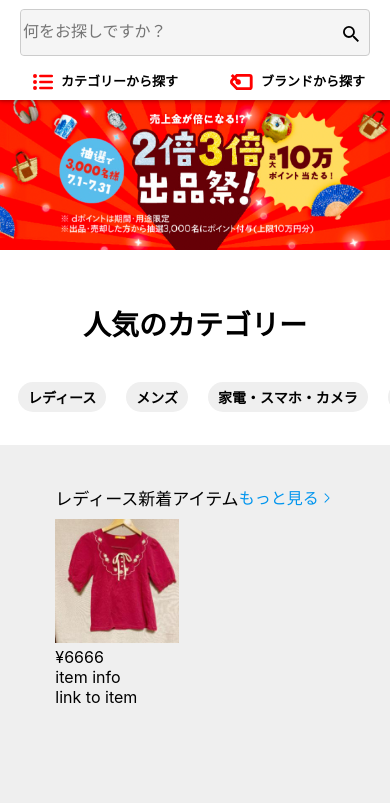
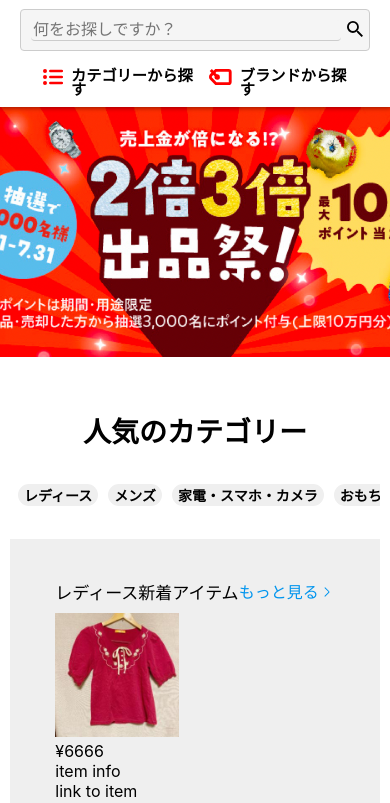
Before and after one commit to yoko-at-home/mercari_app, a plain HTML site: page index.html in a window 390 px wide. Shown: the part 41-844 px from the top of the page. Drawn offline with Linux system fonts and the light colour scheme.

Commit message:
ken's fix merged

```diff
--- a/css/global.css
+++ b/css/global.css
@@ -4,20 +4,19 @@
 
 html {
   box-sizing: inherit;
-  height: 100%;
 }
 
 body {
-  /* background: rgb(189, 230, 233); */
   margin: 0;
   padding: 0;
-  font-family: -apple-system, BlinkMacSystemFont, "Segoe UI", Roboto, Oxygen,
-    Ubuntu, Cantarell, "Open Sans", "Helvetica Neue", sArial, 游ゴシック体,
+  font-family: -apple-system, BlinkMacSystemFont, 'Segoe UI', Roboto, Oxygen,
+    Ubuntu, Cantarell, 'Open Sans', 'Helvetica Neue', sArial, 游ゴシック体,
     YuGothic, メイリオ, Meiryo, sans-serif;
   display: flex;
   flex-direction: column;
   height: 100%;
 }
+
 h1,
 h2,
 h3,
--- a/css/landing.css
+++ b/css/landing.css
@@ -90,10 +90,15 @@
 .header__form {
   display: flex;
   justify-content: flex-start;
+
+  align-items: center;
+  padding-left: 10px;
   background-color: rgb(245, 245, 245);
   line-height: 1.4em;
   position: relative;
   width: 100%;
+
+  height: 100%;
   border-width: 1px;
   border-style: solid;
   border-color: rgb(204, 204, 204);
@@ -102,16 +107,14 @@
 }
 
 input {
-  display: flex;
-  justify-content: space-between;
   border: 1px;
   background-color: rgb(245, 245, 245);
   font-size: 16px;
   line-height: 1.4em;
   position: relative;
   width: 100%;
-  -webkit-appearance: none;
-  border-bottom: 1px;
+  height: 100%;
+  border-bottom: 1px solid rgb(204, 204, 204);
   border-color: rgb(204, 204, 204);
   border-image: initial;
   border-radius: 4px;
@@ -138,10 +141,10 @@ input {
 
 .header__bottom--mobile {
   font-weight: 600;
-  padding: 0 10px;
+  margin: 0 10px;
 }
 
-.header__search {
+.search__wrapper {
   display: flex;
   line-height: 14px;
   justify-content: space-between;
@@ -149,7 +152,7 @@ input {
   font-size: small;
 }
 
-.header__search > div {
+.header__search {
   display: flex;
 }
 .search__svg {
@@ -179,17 +182,27 @@ a {
 }
 
 /* BANNER */
-.items-section--banner {
+/* .items-section--banner {
+    width: 100%;
+    height: 150px;
+    background-size: auto;
+    background-image: url(../img/merrucari_app_banner01.png);
+    background-position: center;
+    background-size: cover;
+    display: block;
+  } */
+.banner-section {
+  background-image: url('../img/merrucari_app_banner01.png');
   width: 100%;
-  height: 150px;
-  background-size: auto;
-  background-image: url(../img/merrucari_app_banner01.png);
+  height: 250px;
   background-position: center;
   background-size: cover;
-  display: block;
 }
 
 /* section */
+.items-section {
+  padding: 0 10px;
+}
 
 .items-section__inner--top {
   display: flex;
@@ -197,7 +210,6 @@ a {
   justify-content: center;
   padding: 56px 0px 5px;
   width: 100%;
-  /* padding: 40px 20px 20px 20px; */
 }
 
 .items-section__categories {
@@ -338,7 +350,6 @@ a {
 .app-section__title {
   font-size: 20px;
   font-weight: 600;
-  /* margin-bottom: 20px; */
 }
 
 .app-section__icons {
@@ -405,7 +416,7 @@ footer {
   margin: 0px;
 }
 
-.footer__section--content-middle  {
+.footer__section--content-middle {
   display: flex;
   flex-direction: row;
   justify-content: flex-start;
@@ -482,8 +493,6 @@ ul > li {
 }
 
 .footer__label--copyright {
-  /* display: flex; */
-  /* justify-content: center; */
   margin-bottom: 8px;
   align-items: center;
   line-height: 36px;
@@ -491,8 +500,6 @@ ul > li {
 
 .camera {
   display: inline-block;
-  /* align-items: flex-end; */
-  /* padding-top: 15px; */
   text-align: center;
   line-height: 80px;
   color: #fff;
@@ -524,13 +531,11 @@ ul > li {
 }
 
 button {
-  margin: 5px 0 0 10px;
   font-size: 14px;
   border-style: solid;
   border-width: 1px;
   border-image: initial;
   border-radius: 4px;
-  padding: 5px 10px;
 }
 
 button:hover {
--- a/css/responsive.css
+++ b/css/responsive.css
@@ -117,9 +117,6 @@ margin-right: 15px;
   height: 250px;
 }
 
-section {
-  /* padding:42px 0 100px; */
-}
 
 .items-section__product--title {
   /* display: flex;
--- a/index.html
+++ b/index.html
@@ -33,14 +33,34 @@
           </button>
         </div>
       </div>
+      <div class="header__bottom--mobile">
+        <div class="search__wrapper">
+          <div class="header__search">
+            <div class="search__svg">
+              <svg aria-hidden="true" width="20" height="16" viewBox="0 0 20 16">
+                <path fill="currentColor" fill-rule="nonzero" d="M18.799 15.25h-11.5a1.25 1.25 0 1 1 0-2.5h11.5a1.25 1.25 0 0 1 0 2.5zm0-6h-11.5a1.25 1.25 0 1 1 0-2.5h11.5a1.25 1.25 0 0 1 0 2.5zm0-6h-11.5a1.25 1.25 0 1 1 0-2.5h11.5a1.25 1.25 0 0 1 0 2.5zM2 16a2 2 0 1 0 0-4 2 2 0 0 0 0 4zm0-6a2 2 0 1 0 0-4 2 2 0 0 0 0 4zm0-6a2 2 0 1 0 0-4 2 2 0 0 0 0 4z">
+                  </path></svg>
+            </div>
+            <div class="search__text">
+              <h3>カテゴリーから探す</h3>
+            </div>
+          </div>
+          <div class="header__search">
+            <div class="search__svg">
+              <svg aria-hidden="true" width="23" height="16" viewBox="0 0 23 16" >
+                <path fill="currentColor" fill-rule="nonzero" d="M6.315 0L4.473 1.806 2.833.019.73 1.977l1.69 1.84L1.198 5.02c-1.594 1.594-1.594 4.188-.01 5.772L6.3 16h13.272a3.08 3.08 0 0 0 3.077-3.077V3.076A3.08 3.08 0 0 0 19.57 0H6.315zm13.46 12.925a.211.211 0 0 1-.205.205H7.504L3.227 8.771a1.226 1.226 0 0 1-.01-1.71L4.38 5.92l1.28 1.371a2.68 2.68 0 1 0 2.13-1.93L6.433 3.907 7.49 2.87h12.082a.211.211 0 0 1 .206.205v9.848h-.002z">
+
+                </path>
+              </svg>
+            </div>
+            <div class="search__text">
+              <h3>ブランドから探す</h3>
+            </div>
+          </div>
+        </div>
+      </div>
     </div>
 
-      <div class="header__bottom--mobile">
-        <div class="header__search">
-          <div><svg aria-hidden="true" width="20" height="16" viewBox="0 0 20 16" class="search__svg"><path fill="currentColor" fill-rule="nonzero" d="M18.799 15.25h-11.5a1.25 1.25 0 1 1 0-2.5h11.5a1.25 1.25 0 0 1 0 2.5zm0-6h-11.5a1.25 1.25 0 1 1 0-2.5h11.5a1.25 1.25 0 0 1 0 2.5zm0-6h-11.5a1.25 1.25 0 1 1 0-2.5h11.5a1.25 1.25 0 0 1 0 2.5zM2 16a2 2 0 1 0 0-4 2 2 0 0 0 0 4zm0-6a2 2 0 1 0 0-4 2 2 0 0 0 0 4zm0-6a2 2 0 1 0 0-4 2 2 0 0 0 0 4z"></path></svg>カテゴリーから探す</div>
-          <div><svg aria-hidden="true" width="23" height="16" viewBox="0 0 23 16" class="search__svg"><path fill="currentColor" fill-rule="nonzero" d="M6.315 0L4.473 1.806 2.833.019.73 1.977l1.69 1.84L1.198 5.02c-1.594 1.594-1.594 4.188-.01 5.772L6.3 16h13.272a3.08 3.08 0 0 0 3.077-3.077V3.076A3.08 3.08 0 0 0 19.57 0H6.315zm13.46 12.925a.211.211 0 0 1-.205.205H7.504L3.227 8.771a1.226 1.226 0 0 1-.01-1.71L4.38 5.92l1.28 1.371a2.68 2.68 0 1 0 2.13-1.93L6.433 3.907 7.49 2.87h12.082a.211.211 0 0 1 .206.205v9.848h-.002z"></path></svg>ブランドから探す</div>
-        </div>
-      </div>
   </div>
 </header>
 <!-- mobile header ends -->
@@ -55,8 +75,6 @@
           <button class="header__search-icon"><svg aria-hidden="true" width="16" height="16" viewBox="0 0 16 16"><path fill="currentColor" fill-rule="nonzero" d="M11.435 10.063h-.723l-.256-.247a5.92 5.92 0 0 0 1.437-3.87 5.946 5.946 0 1 0-5.947 5.947 5.92 5.92 0 0 0 3.87-1.437l.247.256v.723L14.637 16 16 14.637l-4.565-4.574zm-5.489 0A4.111 4.111 0 0 1 1.83 5.946 4.111 4.111 0 0 1 5.946 1.83a4.111 4.111 0 0 1 4.117 4.116 4.111 4.111 0 0 1-4.117 4.117z"></path></svg></button>
         </div>
       </div>
-  </div>
-
       <div class="header__bottom">
         <div class="header__search">
           <p><svg aria-hidden="true" width="20" height="16" viewBox="0 0 20 16" class="search__svg"><path fill="currentColor" fill-rule="nonzero" d="M18.799 15.25h-11.5a1.25 1.25 0 1 1 0-2.5h11.5a1.25 1.25 0 0 1 0 2.5zm0-6h-11.5a1.25 1.25 0 1 1 0-2.5h11.5a1.25 1.25 0 0 1 0 2.5zm0-6h-11.5a1.25 1.25 0 1 1 0-2.5h11.5a1.25 1.25 0 0 1 0 2.5zM2 16a2 2 0 1 0 0-4 2 2 0 0 0 0 4zm0-6a2 2 0 1 0 0-4 2 2 0 0 0 0 4zm0-6a2 2 0 1 0 0-4 2 2 0 0 0 0 4z"></path></svg>カテゴリーから探す</p>
@@ -68,16 +86,17 @@
           </div>
       </div>
     </div>
-  <!-- </div> -->
+  </div>
 </header>
-<!-- pc header ends-->
-<!-- HEADER END -->
 
-  <section class="items-section--banner">
-    <div clss="items-section--banner-img" style="height: 150px;">
+  <!-- <section class="items-section--banner">
+    <div class="items-section--banner-img" style="height: 150px;">
       <a href=""><img src="" alt="" height="300px"></a>
     </div>
-    <div clss="items-section--banner-img">
+  </section> -->
+
+  <!-- 授業バナー -->
+  <section class="banner-section">
 
   </section>
 
```
Also changed, not shown: 1 other file. Lines whose indentation alone changed are shown as unchanged.
